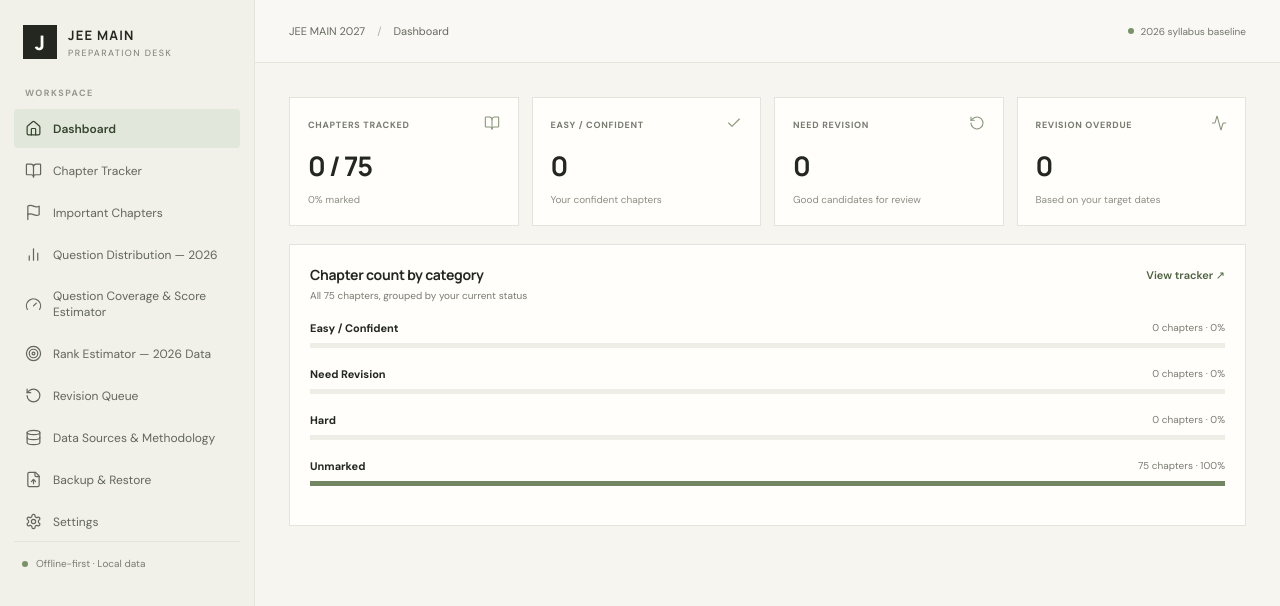
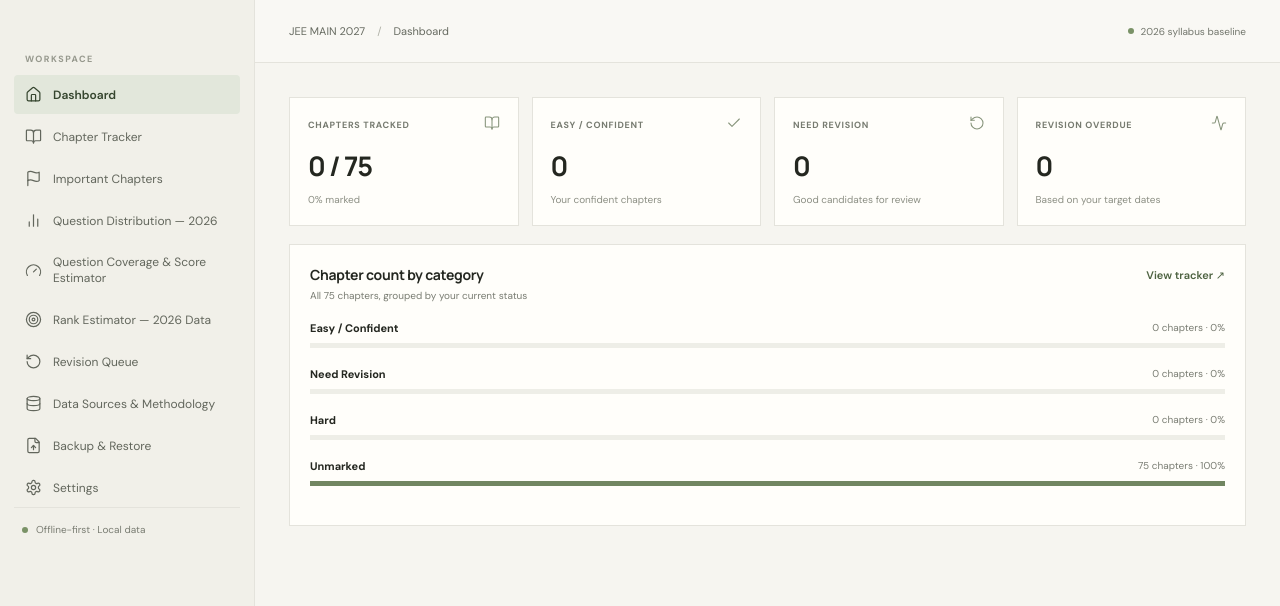
Before and after one commit to dineshrox186/sigmatracker, a React (Vite) app: page / in a window 1280 px wide. Shown: the top 606 px of the page. Built offline with nearby package versions, Linux system fonts and the light colour scheme.

Commit message:
Remove sidebar title and branding

```diff
--- a/src/ui/App.tsx
+++ b/src/ui/App.tsx
@@ -28,7 +28,7 @@
  async function importFile(file?:File){if(!file)return;try{const data=JSON.parse(await file.text());if(!data.progress||typeof data.progress!=='object')throw new Error('Invalid backup format');setProgress(data.progress);setImportMessage('Backup imported successfully.');}catch{setImportMessage('Could not import this file. Choose a JEE Preparation Desk JSON backup.');}}
  const pct=Math.round((chapters.length-counts['Unmarked'])/chapters.length*100);
  return <div className="app-shell">
-  <aside className={`sidebar ${drawer?'open':''}`}><div className="brand"><div className="brand-mark">J</div><div><strong>JEE MAIN</strong><span>PREPARATION DESK</span></div><button className="icon-btn mobile-close" onClick={()=>setDrawer(false)} aria-label="Close navigation"><X size={18}/></button></div>
+  <aside className={`sidebar ${drawer?'open':''}`}><div className="brand"><button className="icon-btn mobile-close" onClick={()=>setDrawer(false)} aria-label="Close navigation"><X size={18}/></button></div>
    <div className="nav-label">WORKSPACE</div><nav>{nav.map(n=><button key={n.label} className={`nav-item ${page===n.label?'active':''}`} onClick={()=>setPageSafe(n.label)}><n.icon size={17}/><span>{n.label}</span>{n.label==='Revision Queue'&&due.length>0&&<b className="nav-count">{due.length}</b>}</button>)}</nav>
    <div className="sidebar-foot"><span className="dot"></span><span>Offline-first · Local data</span></div>
   </aside>
```
